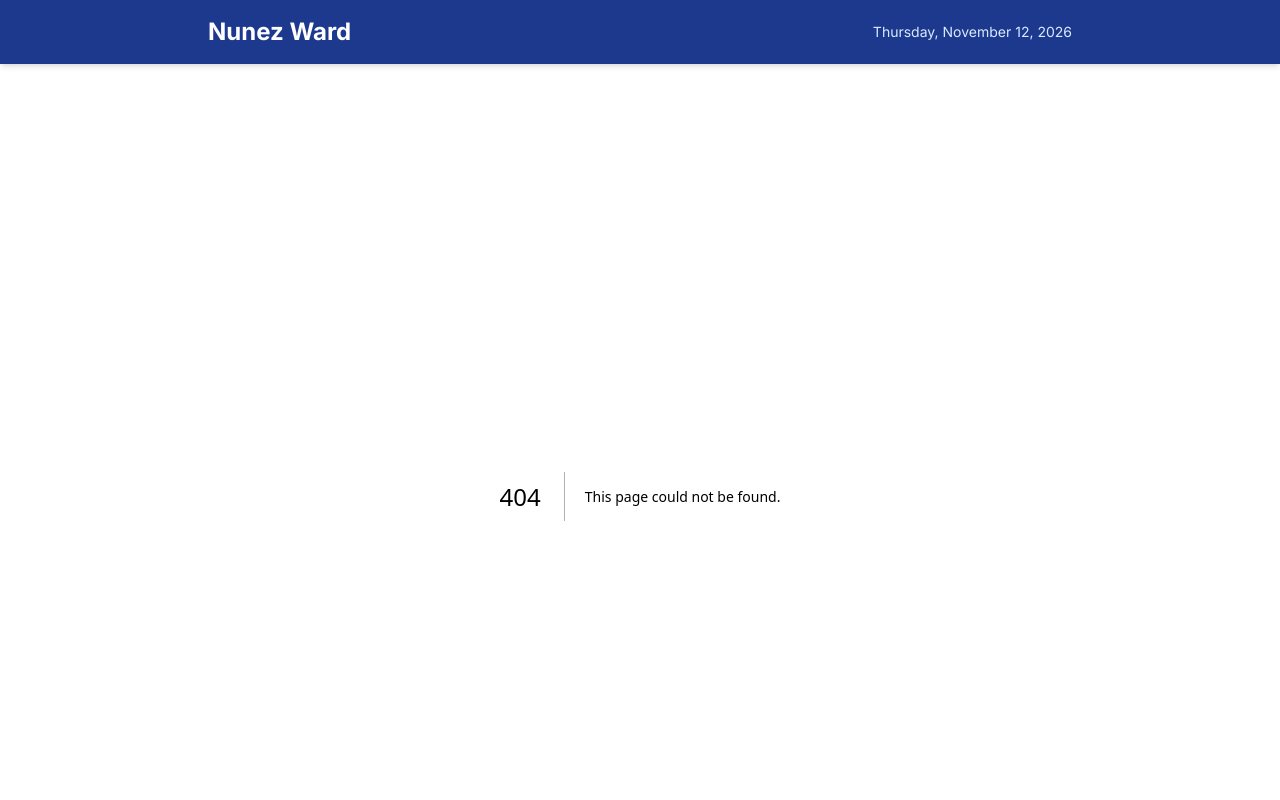
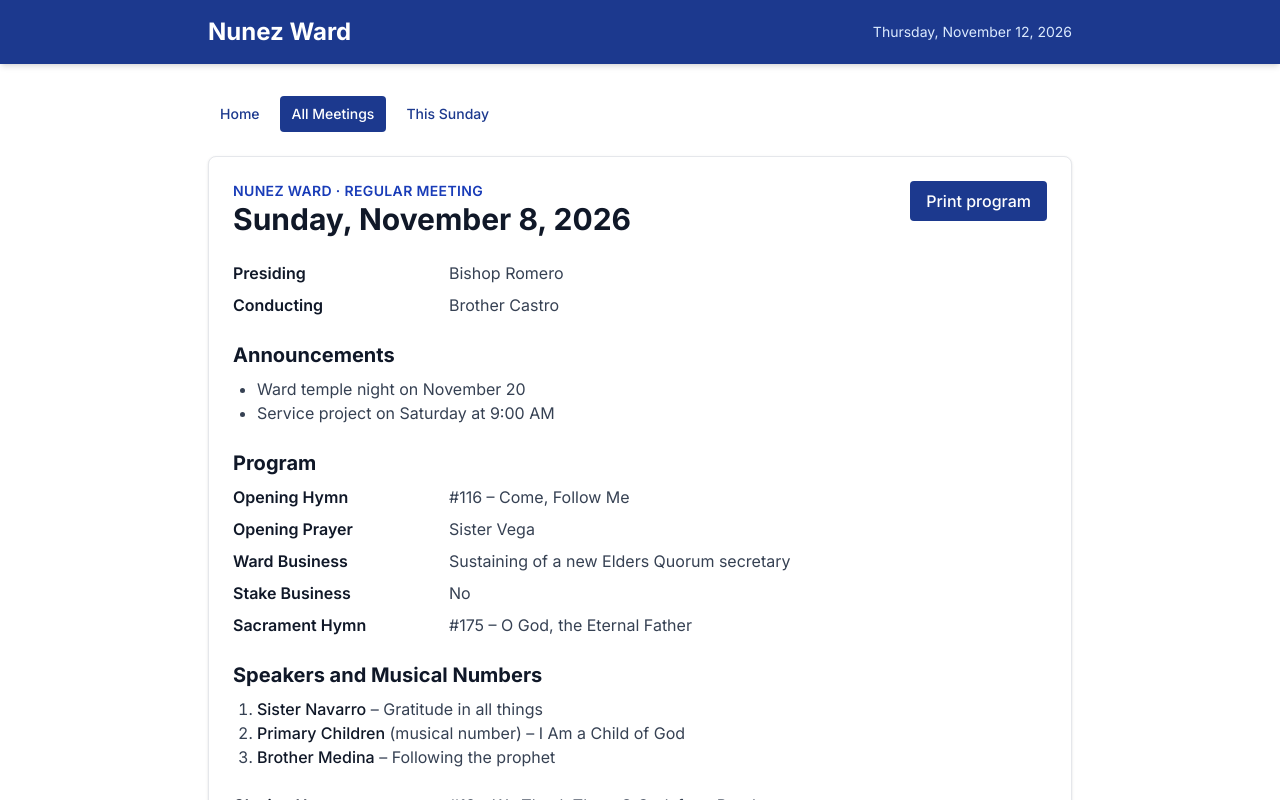
Before and after one commit to albertsilvawd/sacrament-meetings, a Next.js app: page /meetings/6 in a window 1280 px wide. Before the commit this address had no page. Shown: the top 800 px of the page. Built offline with nearby package versions, Linux system fonts and the light colour scheme.

Commit message:
Add meeting detail page and current Sunday redirect

```diff
--- /dev/null
+++ b/app/meetings/[id]/page.tsx
@@ -0,0 +1,30 @@
+import { notFound } from 'next/navigation';
+import MeetingDetail from '@/components/MeetingDetail';
+import { getBaseUrl } from '@/lib/api';
+import type { SacramentMeeting } from '@/lib/types';
+
+async function fetchMeeting(id: string): Promise<SacramentMeeting | null> {
+  const baseUrl = await getBaseUrl();
+  const response = await fetch(`${baseUrl}/api/meetings/${id}`, { cache: 'no-store' });
+
+  if (response.status === 400 || response.status === 404) {
+    return null;
+  }
+
+  if (!response.ok) {
+    throw new Error('Failed to load meeting');
+  }
+
+  return (await response.json()) as SacramentMeeting;
+}
+
+export default async function MeetingPage({ params }: { params: Promise<{ id: string }> }) {
+  const { id } = await params;
+  const meeting = await fetchMeeting(id);
+
+  if (!meeting) {
+    notFound();
+  }
+
+  return <MeetingDetail meeting={meeting} />;
+}
--- /dev/null
+++ b/app/meetings/current/page.tsx
@@ -0,0 +1,27 @@
+import { redirect } from 'next/navigation';
+import { getBaseUrl } from '@/lib/api';
+import type { SacramentMeeting } from '@/lib/types';
+
+function getMostRecentSunday(): string {
+  const todayInWard = new Intl.DateTimeFormat('en-CA', {
+    timeZone: 'America/Argentina/Buenos_Aires',
+  }).format(new Date());
+
+  const sunday = new Date(`${todayInWard}T00:00:00Z`);
+  sunday.setUTCDate(sunday.getUTCDate() - sunday.getUTCDay());
+
+  return sunday.toISOString().slice(0, 10);
+}
+
+export default async function CurrentMeetingPage() {
+  const sunday = getMostRecentSunday();
+  const baseUrl = await getBaseUrl();
+  const response = await fetch(`${baseUrl}/api/meetings?date=${sunday}`, { cache: 'no-store' });
+  const meetings: SacramentMeeting[] = response.ok ? await response.json() : [];
+
+  if (meetings.length === 0) {
+    redirect('/meetings');
+  }
+
+  redirect(`/meetings/${meetings[0].id}`);
+}
```
